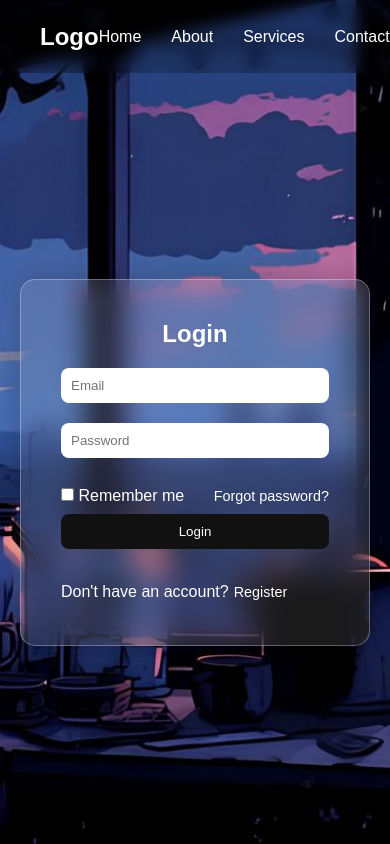
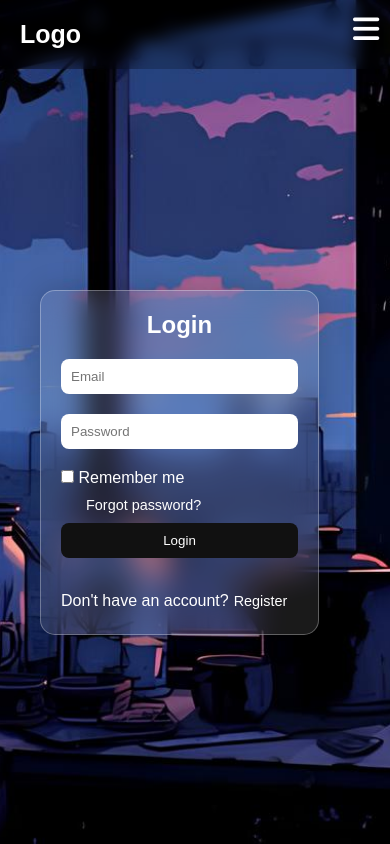
Before and after one commit to syfaarizal/css-login-button, a plain HTML site: page index.html in a window 390 px wide. Drawn offline with Linux system fonts and the light colour scheme.

Commit message:
responsive mobile

```diff
--- a/index.html
+++ b/index.html
@@ -8,10 +8,12 @@
     <title>Button Login</title>
 </head>
 <body>
-    <header>
-        <div>
+    <header class="header">
+        <h1>Logo</h1>
+        <div class="menu-toggle" id="menu-toggle">
+            <i class="fa fa-bars"></i>
+        </div>
         <nav>
-                <h1>Logo</h1>
             <ul class="navItems">
                 <li><a href="#home">Home</a></li>
                 <li><a href="#about">About</a></li>
@@ -22,7 +24,6 @@
                 <input type="button" value="login">
             </form>
         </nav>
-        </div>
     </header>
     <main>
         <section>
--- a/style.css
+++ b/style.css
@@ -4,6 +4,7 @@
   padding: 0;
   font-family: 'Quicksand', sans-serif;
 }
+
 
 body {
   background-image: url(background\ black\ cat.jpg);
@@ -12,6 +13,7 @@ body {
   background-repeat: no-repeat;
   height: 100vh;
   margin: 0;
+  overflow: hidden;
 }
 
 header {
@@ -22,6 +24,15 @@ header {
   background: rgba(0, 0, 0, 0.2);
   backdrop-filter: blur(8px);
   z-index: 1000;
+  display: flex;
+  justify-content: space-between;
+}
+
+header h1 {
+  font-size: 2rem;
+  color: white;
+  margin-left: 20px;
+  margin-top: 20px;
 }
 
 nav {
@@ -36,6 +47,7 @@ nav {
   display: flex;
   list-style: none;
   gap: 30px;
+  margin-right: 20px;
 }
 
 .navItems li a {
@@ -126,3 +138,46 @@ main {
     align-items: center;
     justify-content: center;
 }
+
+.menu-toggle {
+  display: none;
+  font-size: 2.5rem;
+  color: white;
+  cursor: pointer;
+}
+
+@media (max-width: 768px) {
+  .logo { padding: 0; }
+  .menu-toggle { display: block;
+  margin-left: 17rem;
+  margin-top: 0.8rem;
+  font-size: 30px;
+ }
+
+  nav { top: 80px; }
+
+  .navItems {
+    display: none;
+    flex-direction: column;
+    position: absolute;
+    top: 80px;
+    left: 0;
+    width: 100%;
+    background: rgba(0, 0, 0, 0.8);
+    padding: 20px;
+  }
+
+  .header h1 {
+    font-size: 25px;
+    margin-bottom: 20px;
+  }
+
+  .container {
+    width: 90%;
+    padding: 20px;
+  }
+
+  form input[type="button"] {
+    display: none;
+  }
+}
```
Also changed, not shown: index.js (added, +9 -0 lines). Lines whose indentation alone changed are shown as unchanged.
